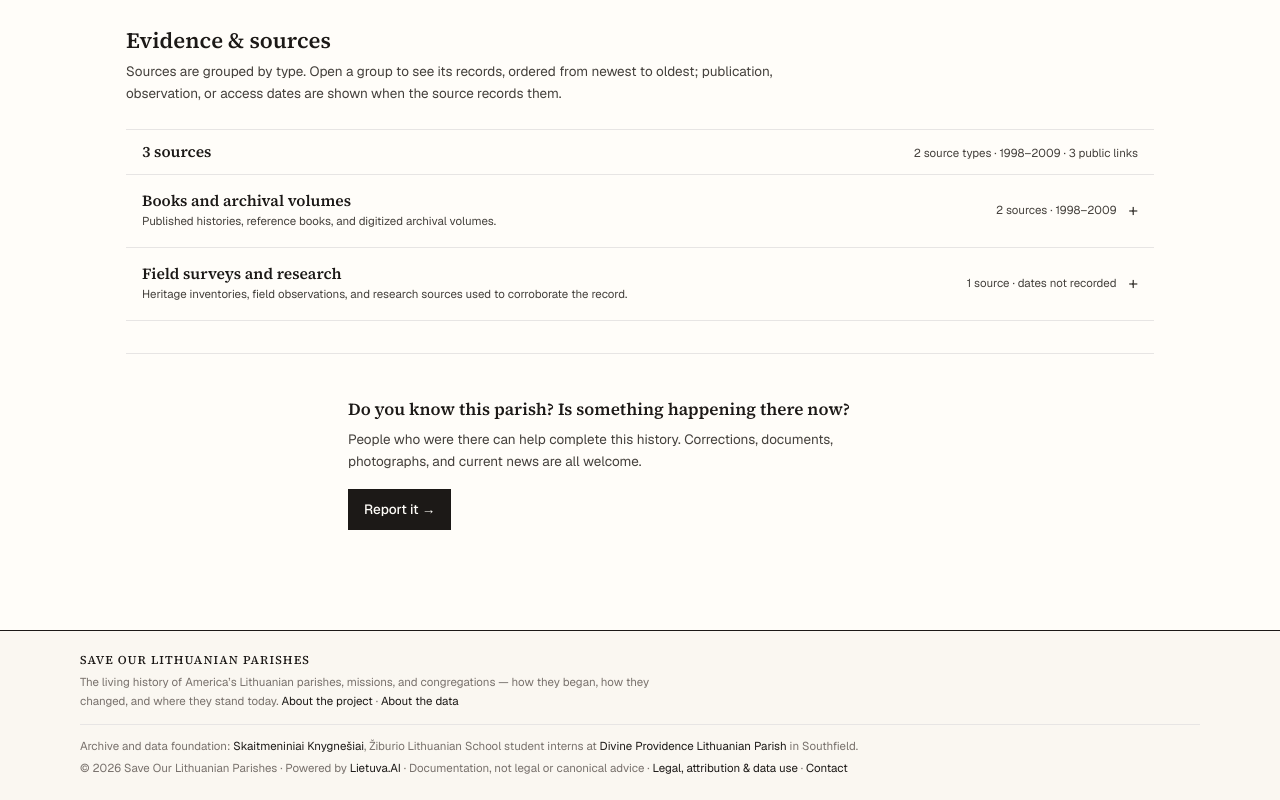
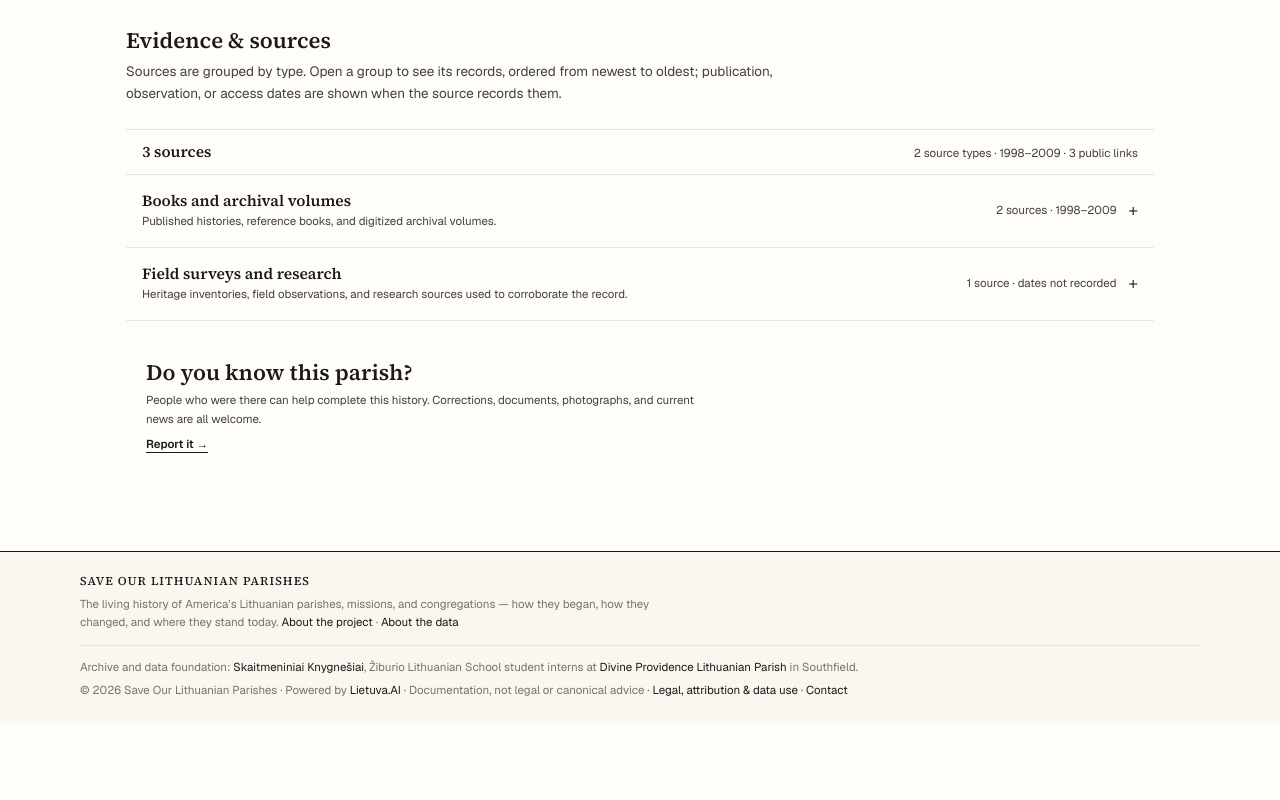
Before and after one commit to LietuvaAI/save-our-lithuanian-parishes, a Next.js app: page /parishes/all-saints-chicago-il in a window 1280 px wide. Shown: the part 1075-1875 px from the top of the page. After the commit the page ends 1796 px from the top, so only its background shows below. Built offline with nearby package versions, Linux system fonts and the light colour scheme.

Commit message:
Tighten parish report callout (#255)

```diff
--- a/app/parishes/[slug]/page.tsx
+++ b/app/parishes/[slug]/page.tsx
@@ -1098,27 +1098,22 @@ export default async function ParishPage({
 
       <div
         id="profile-corrections"
-        className="mt-8 grid gap-x-10 border-t border-rule pt-6 md:grid-cols-[158px_minmax(0,1fr)]"
+        className="mt-5 max-w-[38em] bg-band px-5 py-4"
       >
-        <div />
-        <div className="max-w-[38em] bg-band px-6 py-5">
-          <p className="font-serif text-subsection-title font-semibold leading-snug">
+        <p className="font-serif text-section-title font-semibold leading-snug">
           Do you know this {recordType === "misija" ? "mission" : "parish"}?
-            Is something happening there now?
         </p>
-          <p className="mt-2 text-body-copy leading-relaxed text-muted">
+        <p className="mt-1 text-small-copy leading-relaxed text-muted">
           People who were there can help complete this history. Corrections,
           documents, photographs, and current news are all welcome.
         </p>
         <Link
           href="/report"
-            className="mt-4 inline-block px-4 py-2.5 text-body-copy font-medium text-background"
-            style={{ background: "var(--accent)" }}
+          className="mt-2 inline-block text-small-copy font-semibold underline underline-offset-4"
         >
           Report it &rarr;
         </Link>
       </div>
-      </div>
     </article>
   );
 }
```
Lines whose indentation alone changed are shown as unchanged.
